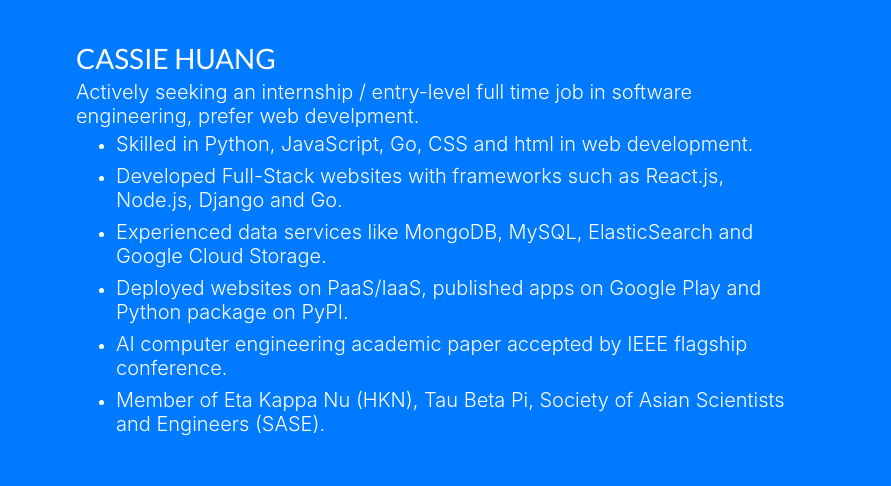
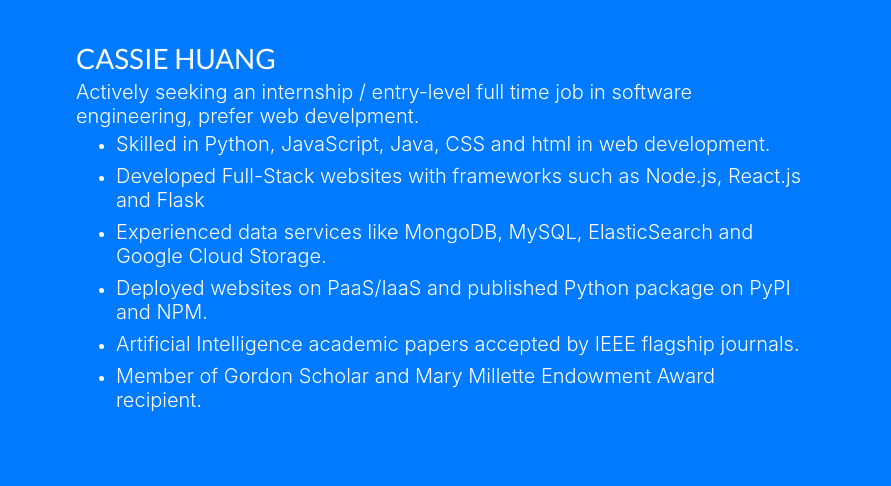
Before and after one commit to cassieHuanghahaha/cassiehuanghahaha.github.io, a website with bundled scripts: page index.html in a window 1280 px wide. Shown: the part 160-646 px from the top of the page, 389-1280 px from the left. Built offline with nearby package versions, Linux system fonts and the light colour scheme.

Commit message:
revise intro

```diff
--- a/index.html
+++ b/index.html
@@ -67,31 +67,22 @@
                   web develpment.</h5>
                 <ul>
                   <li>
-                    <h5 class="font-weight-light mb-2"> Skilled in Python, JavaScript, Go, CSS and html in web development.</h5>
+                    <h5 class="font-weight-light mb-2"> Skilled in Python, JavaScript, Java, CSS and html in web development.</h5>
                   </li>
                   <li>
-                    <h5 class="font-weight-light mb-2"> Developed Full-Stack websites with frameworks such as React.js,
-                      Node.js,
-                      Django and Go.</h5>
+                    <h5 class="font-weight-light mb-2"> Developed Full-Stack websites with frameworks such as Node.js, React.js and Flask</h5>
                   </li>
                   <li>
-                    <h5 class="font-weight-light mb-2"> Experienced data services like MongoDB, MySQL, ElasticSearch and
-                      Google
-                      Cloud Storage.</h5>
+                    <h5 class="font-weight-light mb-2"> Experienced data services like MongoDB, MySQL, ElasticSearch and Google Cloud Storage.</h5>
                   </li>
                   <li>
-                    <h5 class="font-weight-light mb-2"> Deployed websites on PaaS/IaaS, published apps on Google Play and
-                      Python
-                      package on PyPI.</h5>
+                    <h5 class="font-weight-light mb-2"> Deployed websites on PaaS/IaaS and published Python package on PyPI and NPM.</h5>
                   </li>
                   <li>
-                    <h5 class="font-weight-light mb-2"> AI computer engineering academic paper accepted by IEEE flagship
-                      conference.</h5>
+                    <h5 class="font-weight-light mb-2"> Artificial Intelligence academic papers accepted by IEEE flagship journals.</h5>
                   </li>
                   <li>
-                    <h5 class="font-weight-light mb-2"> Member of Eta Kappa Nu (HKN), Tau Beta Pi, Society of Asian
-                      Scientists
-                      and Engineers (SASE).</h5>
+                    <h5 class="font-weight-light mb-2"> Member of Gordon Scholar and Mary Millette Endowment Award recipient.</h5>
                   </li>
                 </ul>
               </div>
```
